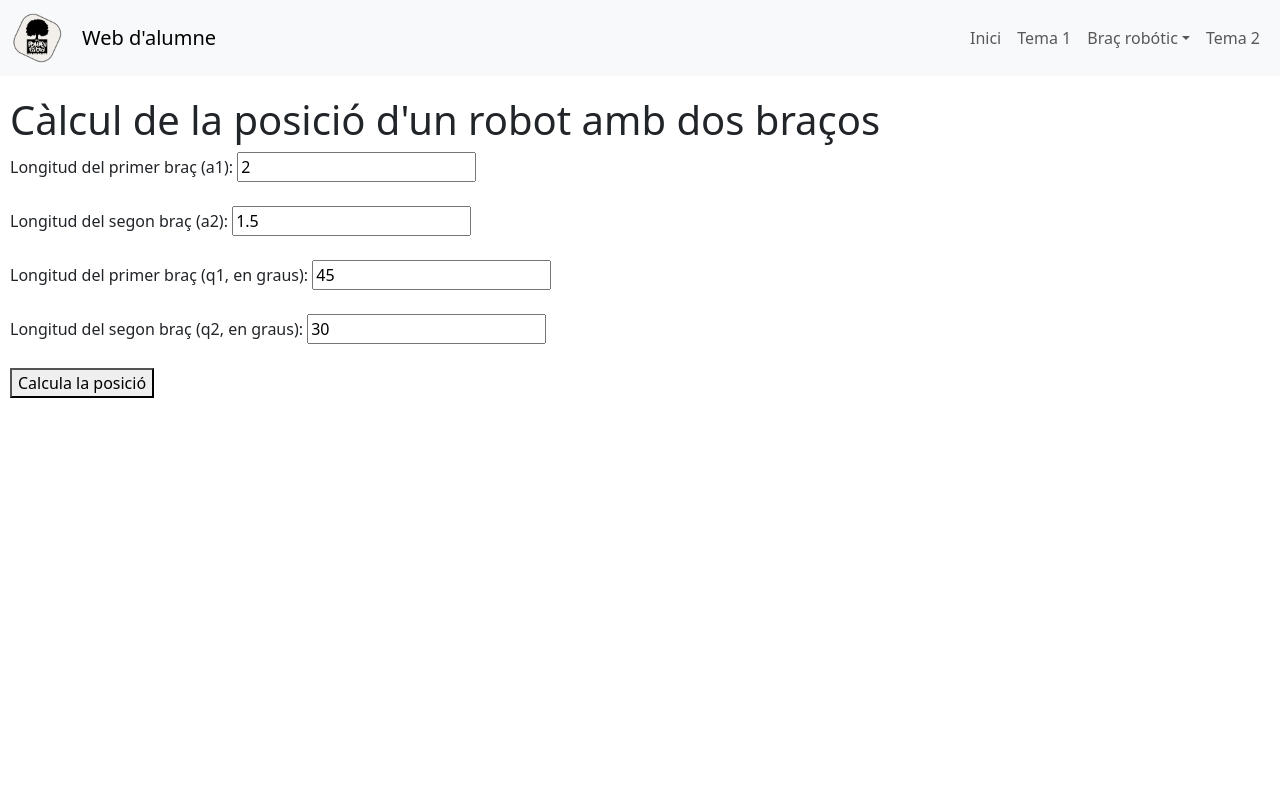
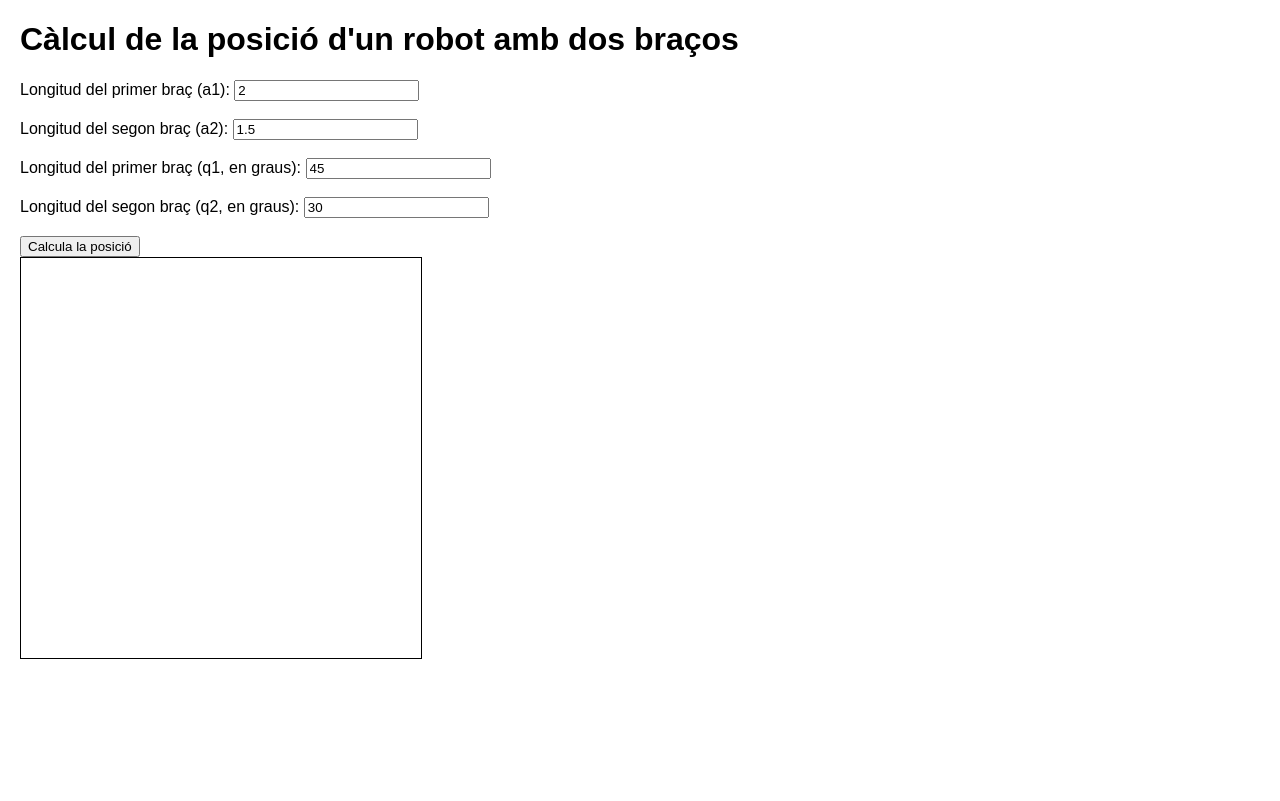
Before and after one commit to cmarzque4/caranda4.github.io, a plain HTML site: page robotica/cdirecta/index.html in a window 1280 px wide. Drawn offline with nearby package versions, Linux system fonts and the light colour scheme.

Commit message:
Update index.html

```diff
--- a/robotica/cdirecta/index.html
+++ b/robotica/cdirecta/index.html
@@ -3,85 +3,27 @@
 <head>
     <meta charset="UTF-8">
     <meta name="viewport" content="width=device-width, initial-scale=1.0">
-    <link rel="stylesheet" href="https://cdn.jsdelivr.net/npm/bootstrap@5.3.3/dist/css/bootstrap.min.css">
-    <title>Web de Carla</title>
-    <style>body {
-    padding: 0; /* Elimina l'espai extra al voltant del cos */
-}
-
-.container-fluid {
-    max-width: 100%; /* Assegura que la navbar ocupa tota l'amplada */
-}
-
-
-    .navbar {
-    padding-left: 0; /* Elimina el padding esquerra de la navbar */
-}
-
-.logo {
-    margin-right: 20px; /* Ajustar el marge si vols separar el logo del text */
-    margin-left: 0; /* Assegurar que no hi hagi marge a l'esquerra */
-}
-
-
-
-.navbar-brand {
-    display: flex;
-    align-items: center;
-}
-
-
-}
-
-.brand-text {
-    white-space: nowrap; /* Això assegura que el text no es trenqui en múltiples línies */
-    font-size: 1.25rem; /* Ajusta la mida de la font si és necessari */
-}
-.content-container {
-            margin-left: 10px;
-            margin-right: 10px; /* Marges laterals ajustats */
-            margin-top: 20px; /* Afegeix espai superior entre el contingut i la barra de menú */
+    <title>Càlcul de la posició d'un robot</title>
+    <script type="text/javascript" async
+        src="https://cdnjs.cloudflare.com/ajax/libs/mathjax/3.2.0/es5/tex-mml-chtml.js">
+    </script>
+    <style>
+        body {
+            font-family: Arial, sans-serif;
+            margin: 20px;
+        }
+        .equation {
+            margin: 20px 0;
+        }
+        .results {
+            font-weight: bold;
+        }
+        canvas {
+            border: 1px solid black;
         }
     </style>
 </head>
 <body>
-
-<!-- Navbar -->
-<nav class="navbar navbar-expand-lg navbar-light bg-light">
-    <div class="container-fluid">
-       <a class="navbar-brand d-flex align-items-center" href="#">
-    <img src="logo.png" alt="Logo" width="50" class="logo">
-    <span class="brand-text">Web d'alumne</span>
-</a>
-
-        <button class="navbar-toggler" type="button" data-bs-toggle="collapse" data-bs-target="#navbarNav"
-            aria-controls="navbarNav" aria-expanded="false" aria-label="Toggle navigation">
-            <span class="navbar-toggler-icon"></span>
-        </button>
-        <div class="collapse navbar-collapse" id="navbarNav">
-            <ul class="navbar-nav ms-auto">
-                <li class="nav-item">
-                    <a class="nav-link" href="#">Inici</a>
-                </li>
-                <li class="nav-item">
-                    <a class="nav-link" href="#">Tema 1</a>
-                </li>
-                <li class="nav-item dropdown">
-                    <a class="nav-link dropdown-toggle" href="#" id="navbarDropdown" role="button" data-bs-toggle="dropdown" aria-haspopup="true"
-                        aria-expanded="false">Braç robótic</a>
-                    <div class="dropdown-menu" aria-labelledby="navbarDropdown">
-                        <a class="dropdown-item" href="https://caranda4.github.io/robotica/cdirecta">Cinemàtica directa</a>
-                        <a class="dropdown-item" href="#">Projecte 2</a>
-                        <a class="dropdown-item" href="#">Projecte 3</a>
-                    </div>
-                </li>
-                <li class="nav-item">
-                    <a class="nav-link" href="#">Tema 2</a>
-                </li>
-            </ul>
-        </div>
-    </div>
-</nav>
 
 <!-- Contingut principal -->
 <div class="content-container">
```
